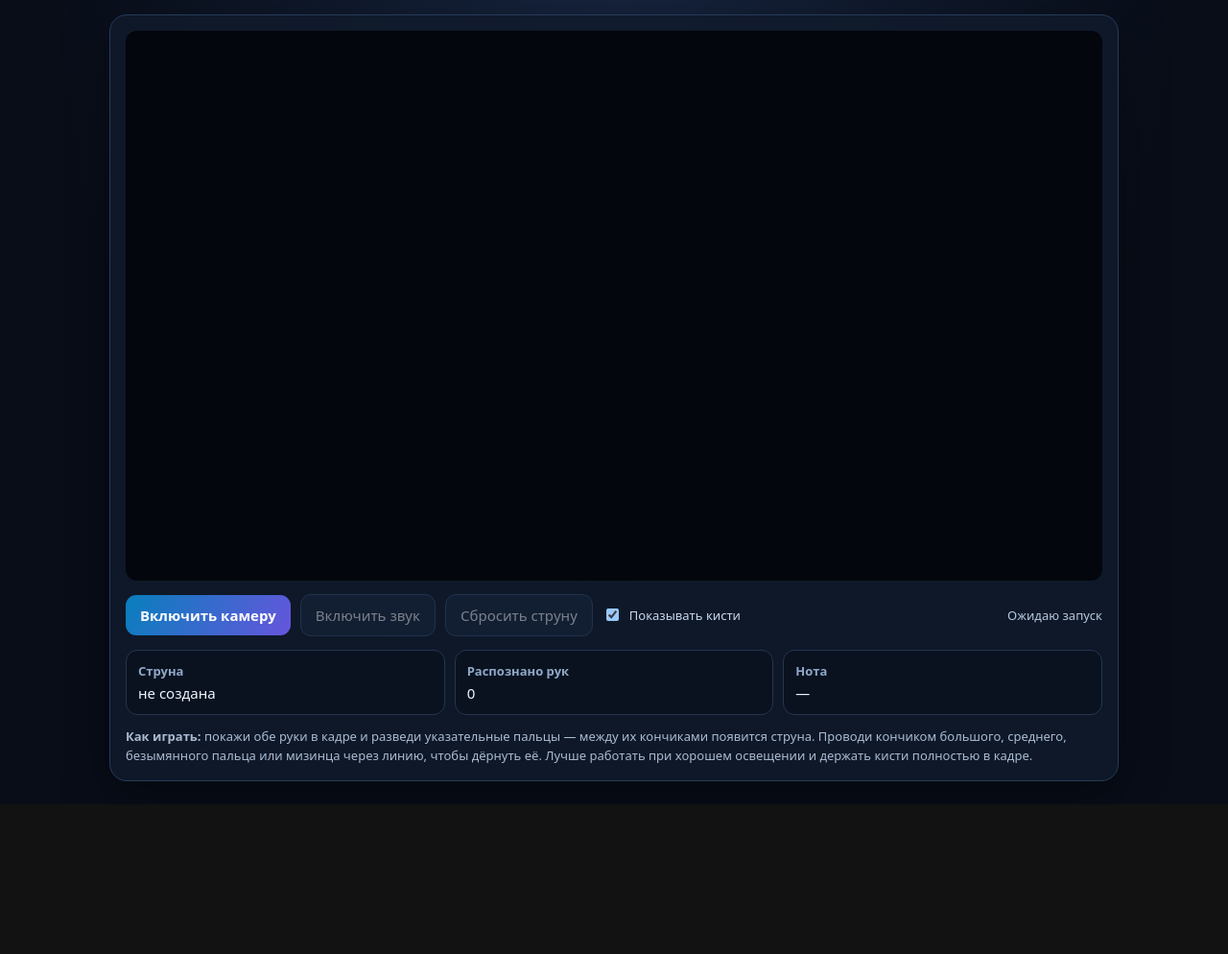
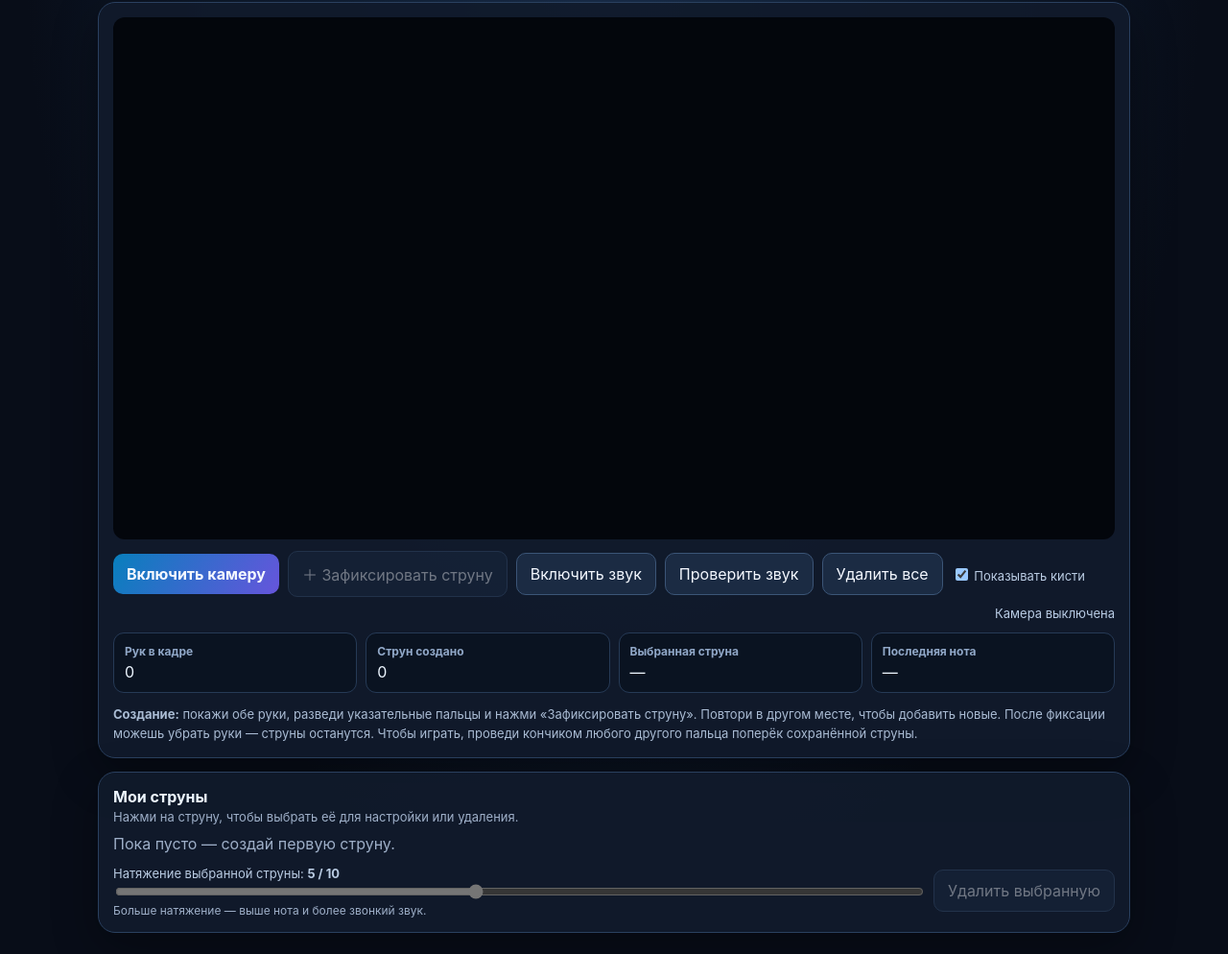
Before and after one commit to andreybin742-cmd/WallTrace, a plain HTML site: page index.html in a window 1280 px wide. Shown: the part 105-1099 px from the top of the page at 96% size. Before the commit the page ends 943 px from the top, so only its background shows below. Drawn offline with Linux system fonts and the light colour scheme.

Commit message:
Add persistent editable strings, mobile camera support and reliable audio

```diff
--- a/index.html
+++ b/index.html
@@ -1,62 +1,100 @@
 <!doctype html>
 <html lang="ru">
 <head>
-<meta charset="utf-8">
-<meta name="viewport" content="width=device-width,initial-scale=1">
-<title>Virtual String — webcam instrument</title>
+<meta charset="utf-8"><meta name="viewport" content="width=device-width,initial-scale=1,viewport-fit=cover">
+<title>Virtual String — играй в воздухе</title>
 <style>
-:root{color-scheme:dark;--bg:#080d18;--panel:#101a2b;--line:#54e8ff;--muted:#9aabc5}
-*{box-sizing:border-box}body{margin:0;background:radial-gradient(ellipse at 50% 0,#172641,#080d18 65%);font:15px system-ui,sans-serif;color:#eef5ff}
-main{max-width:1100px;margin:auto;padding:24px}h1{margin:0 0 6px;font-size:clamp(25px,4vw,38px)}p{color:var(--muted);margin:0 0 18px}
-.panel{background:#101a2bdc;border:1px solid #263b59;border-radius:18px;padding:16px;box-shadow:0 16px 50px #0006}
-.stage{position:relative;width:100%;aspect-ratio:16/9;background:#03060c;border-radius:12px;overflow:hidden}
-video,canvas{position:absolute;width:100%;height:100%;inset:0;object-fit:cover;transform:scaleX(-1)}canvas{pointer-events:none}
-.controls{display:flex;gap:10px;flex-wrap:wrap;align-items:center;margin:14px 0}
-button,select{border:1px solid #365274;background:#172840;color:white;border-radius:11px;padding:11px 15px;font:inherit}
+:root{color-scheme:dark;font-family:Inter,system-ui,-apple-system,Segoe UI,sans-serif}*{box-sizing:border-box}
+body{margin:0;background:radial-gradient(ellipse at 50% 0,#1a3150,#080d18 68%);color:#edf6ff}
+main{max-width:1120px;margin:auto;padding:22px}h1{font-size:clamp(26px,4vw,38px);margin:0 0 5px}.sub,.muted{color:#9eafc8}
+.panel{background:#101a2beF;border:1px solid #2a405f;border-radius:18px;padding:15px;box-shadow:0 16px 48px #0005;margin-top:14px}
+.stage{position:relative;width:100%;aspect-ratio:16/9;max-height:68vh;background:#03060c;border-radius:12px;overflow:hidden}
+video,.stage canvas{position:absolute;inset:0;width:100%;height:100%;object-fit:cover;transform:scaleX(-1)}
+.stage canvas{pointer-events:none}
+.controls{display:flex;gap:9px;flex-wrap:wrap;align-items:center;margin:12px 0}
+button,select{border:1px solid #3b5577;background:#1b2b43;color:#f4f8ff;border-radius:10px;padding:11px 14px;font:inherit;cursor:pointer}
 button.primary{background:linear-gradient(120deg,#087fbd,#6655dc);border:0;font-weight:700}
-button:disabled{opacity:.45}.status{margin-left:auto;color:#b8c8df;font-size:13px}
-.grid{display:grid;grid-template-columns:repeat(auto-fit,minmax(190px,1fr));gap:10px;margin-top:12px}
-.stat{background:#0a1220;border:1px solid #243650;border-radius:12px;padding:12px}.stat b{display:block;font-size:13px;color:#91a8c8;margin-bottom:4px}
-.hint{font-size:13px;line-height:1.55;color:#aabbd3;margin-top:12px}label{display:flex;gap:8px;align-items:center;color:#c8d7ec;font-size:13px}
-@media(max-width:600px){main{padding:12px}.status{width:100%;margin:0}}
-</style>
-</head>
-<body>
-<main>
-<h1>Virtual String</h1>
-<p>Виртуальная струна между указательными пальцами — играй движением других пальцев.</p>
+button:disabled{opacity:.42;cursor:not-allowed}
+.status{font-size:13px;color:#b9cce5;margin-left:auto}
+.grid{display:grid;grid-template-columns:repeat(auto-fit,minmax(150px,1fr));gap:9px;margin-top:10px}
+.stat{background:#0a1321;border:1px solid #263a56;border-radius:11px;padding:11px}.stat b{display:block;font-size:12px;color:#91a8c8;margin-bottom:4px}
+.strings{display:flex;gap:8px;flex-wrap:wrap;margin:10px 0}
+.stringChip{padding:9px 12px;border-radius:10px;background:#182840;border:1px solid #334a68;color:#eaf5ff;cursor:pointer}
+.stringChip.active{border-color:#53e5ff;box-shadow:0 0 0 1px #53e5ff55}
+.editor{display:grid;grid-template-columns:minmax(0,1fr) auto;gap:12px;align-items:center}
+input[type=range]{width:100%;accent-color:#55dfff}
+label{font-size:13px;color:#b9cbe2}
+.hint{font-size:13px;line-height:1.55;color:#a9bbd3;margin-top:12px}
+@media(max-width:620px){main{padding:10px}.panel{padding:10px}.status{width:100%;margin:0}.stage{aspect-ratio:4/3;max-height:none}.editor{grid-template-columns:1fr}.controls button{flex:1 1 auto;padding:10px}}
+</style></head>
+<body><main>
+<h1>Virtual String</h1><div class="sub">Создавай струны руками, сохраняй их и играй касаниями.</div>
 <section class="panel">
-<div class="stage"><video id="video" playsinline muted></video><canvas id="overlay"></canvas></div>
+<div class="stage"><video id="video" autoplay playsinline muted></video><canvas id="overlay"></canvas></div>
 <div class="controls">
-<button class="primary" id="start">Включить камеру</button><button id="sound" disabled>Включить звук</button><button id="reset" disabled>Сбросить струну</button>
-<label><input id="skeleton" type="checkbox" checked> Показывать кисти</label><span class="status" id="status">Ожидаю запуск</span>
+<button class="primary" id="cameraBtn">Включить камеру</button>
+<button id="addBtn" disabled>＋ Зафиксировать струну</button>
+<button id="soundBtn">Включить звук</button>
+<button id="testBtn">Проверить звук</button>
+<button id="clearBtn">Удалить все</button>
+<label><input id="skeleton" type="checkbox" checked> Показывать кисти</label>
+<span class="status" id="status">Камера выключена</span>
 </div>
 <div class="grid">
-<div class="stat"><b>Струна</b><span id="stringState">не создана</span></div><div class="stat"><b>Распознано рук</b><span id="handsState">0</span></div><div class="stat"><b>Нота</b><span id="noteState">—</span></div>
+<div class="stat"><b>Рук в кадре</b><span id="handsState">0</span></div>
+<div class="stat"><b>Струн создано</b><span id="countState">0</span></div>
+<div class="stat"><b>Выбранная струна</b><span id="selectedState">—</span></div>
+<div class="stat"><b>Последняя нота</b><span id="noteState">—</span></div>
 </div>
-<div class="hint"><b>Как играть:</b> покажи обе руки в кадре и разведи указательные пальцы — между их кончиками появится струна. Проводи кончиком большого, среднего, безымянного пальца или мизинца через линию, чтобы дёрнуть её. Лучше работать при хорошем освещении и держать кисти полностью в кадре.</div>
+<div class="hint"><b>Создание:</b> покажи обе руки, разведи указательные пальцы и нажми «Зафиксировать струну». Повтори в другом месте, чтобы добавить новые. После фиксации можешь убрать руки — струны останутся. Чтобы играть, проведи кончиком любого другого пальца поперёк сохранённой струны.</div>
+</section>
+<section class="panel">
+<b>Мои струны</b><div class="muted" style="font-size:13px;margin-top:3px">Нажми на струну, чтобы выбрать её для настройки или удаления.</div>
+<div class="strings" id="stringList"><span class="muted">Пока пусто — создай первую струну.</span></div>
+<div class="editor">
+<div><label for="tension">Натяжение выбранной струны: <strong id="tensionValue">5 / 10</strong></label><input id="tension" type="range" min="1" max="10" value="5" disabled><div class="muted" style="font-size:12px">Больше натяжение — выше нота и более звонкий звук.</div></div>
+<div class="controls" style="margin:0"><button id="deleteBtn" disabled>Удалить выбранную</button></div>
+</div>
 </section>
 </main>
-<script src="https://cdn.jsdelivr.net/npm/@mediapipe/hands/hands.js"></script><script src="https://cdn.jsdelivr.net/npm/@mediapipe/camera_utils/camera_utils.js"></script>
+<script src="https://cdn.jsdelivr.net/npm/@mediapipe/hands/hands.js"></script>
 <script>
-const video=document.getElementById('video'),canvas=document.getElementById('overlay'),ctx=canvas.getContext('2d');
-const startBtn=document.getElementById('start'),soundBtn=document.getElementById('sound'),resetBtn=document.getElementById('reset');
-const statusEl=document.getElementById('status'),stringEl=document.getElementById('stringState'),handsEl=document.getElementById('handsState'),noteEl=document.getElementById('noteState');
-let handsModel=null,camera=null,audio=null,master=null,soundOn=false,lastTips=new Map(),lastPluck=0,flash=0,frequency=220;
-const fingerTips=[4,8,12,16,20],colors=['#ffd166','#5eead4','#a78bfa','#fb7185','#facc15'];
-const connections=[[0,1],[1,2],[2,3],[3,4],[0,5],[5,6],[6,7],[7,8],[5,9],[9,10],[10,11],[11,12],[9,13],[13,14],[14,15],[15,16],[13,17],[17,18],[18,19],[19,20],[0,17]];
-function resize(){const r=canvas.getBoundingClientRect();canvas.width=Math.round(r.width*devicePixelRatio);canvas.height=Math.round(r.height*devicePixelRatio);ctx.setTransform(devicePixelRatio,0,0,devicePixelRatio,0,0)}
-new ResizeObserver(resize).observe(canvas);
-function point(lm,i){return{x:lm[i].x*canvas.clientWidth,y:lm[i].y*canvas.clientHeight}}
-function distPointSegment(p,a,b){const dx=b.x-a.x,dy=b.y-a.y,len=dx*dx+dy*dy;if(!len)return Math.hypot(p.x-a.x,p.y-a.y);const t=Math.max(0,Math.min(1,((p.x-a.x)*dx+(p.y-a.y)*dy)/len));return Math.hypot(p.x-(a.x+t*dx),p.y-(a.y+t*dy))}
-function ensureAudio(){if(!audio){audio=new(window.AudioContext||window.webkitAudioContext)();master=audio.createGain();master.gain.value=.22;master.connect(audio.destination)}if(audio.state==='suspended')audio.resume()}
-function pluck(speed=1){if(!soundOn)return;ensureAudio();const now=audio.currentTime,osc=audio.createOscillator(),gain=audio.createGain(),filter=audio.createBiquadFilter();frequency=Math.max(110,Math.min(880,frequency));osc.type='triangle';osc.frequency.setValueAtTime(frequency,now);osc.frequency.exponentialRampToValueAtTime(frequency*.995,now+.22);filter.type='lowpass';filter.frequency.value=2200;gain.gain.setValueAtTime(0,now);gain.gain.linearRampToValueAtTime(Math.min(.8,.18+speed*.012),now+.006);gain.gain.exponentialRampToValueAtTime(.001,now+1.15);osc.connect(filter);filter.connect(gain);gain.connect(master);osc.start(now);osc.stop(now+1.2);flash=1;noteEl.textContent=Math.round(frequency)+' Hz';frequency*=1.059463}
-function drawHand(lm){const pts=lm.map((_,i)=>point(lm,i));ctx.lineWidth=2;ctx.strokeStyle='#3de6a0';for(const[a,b]of connections){ctx.beginPath();ctx.moveTo(pts[a].x,pts[a].y);ctx.lineTo(pts[b].x,pts[b].y);ctx.stroke()}pts.forEach((p,i)=>{ctx.beginPath();ctx.fillStyle=fingerTips.includes(i)?colors[fingerTips.indexOf(i)]:'#ff4f64';ctx.arc(p.x,p.y,fingerTips.includes(i)?4:2.7,0,Math.PI*2);ctx.fill()})}
-function onResults(results){const w=canvas.clientWidth;ctx.clearRect(0,0,w,canvas.clientHeight);const list=results.multiHandLandmarks||[];handsEl.textContent=list.length;if(document.getElementById('skeleton').checked)list.forEach(drawHand);
-if(list.length>=2){const a=point(list[0],8),b=point(list[1],8),length=Math.hypot(b.x-a.x,b.y-a.y);if(length>45){ctx.save();ctx.lineCap='round';ctx.shadowBlur=flash*24;ctx.shadowColor='#57eaff';ctx.strokeStyle='#d7fbff';ctx.lineWidth=3+flash*3;ctx.beginPath();ctx.moveTo(a.x,a.y);ctx.lineTo(b.x,b.y);ctx.stroke();ctx.strokeStyle='#58eaff';ctx.lineWidth=1.2;ctx.stroke();ctx.restore();[a,b].forEach(p=>{ctx.beginPath();ctx.fillStyle='#e7fcff';ctx.arc(p.x,p.y,5,0,Math.PI*2);ctx.fill()});stringEl.textContent='создана · '+Math.round(length)+' px';
-list.forEach((lm,hi)=>fingerTips.forEach(idx=>{if(idx===8)return;const p=point(lm,idx),key=hi+':'+idx,prev=lastTips.get(key);if(prev){const speed=Math.hypot(p.x-prev.x,p.y-prev.y),d=distPointSegment(p,a,b),oldD=distPointSegment(prev,a,b);if(d<15&&oldD>18&&speed>5&&performance.now()-lastPluck>130){lastPluck=performance.now();pluck(speed)}}lastTips.set(key,p)}));frequency=196+Math.min(220,length/Math.max(w,1)*440);
-}else stringEl.textContent='сведи руки чуть дальше'}else{stringEl.textContent='покажи обе руки';lastTips.clear()}flash*=.82}
-async function boot(){startBtn.disabled=true;statusEl.textContent='Запрашиваю доступ к камере…';try{if(!window.Hands||!window.Camera)throw new Error('Не загрузилась библиотека распознавания. Проверь интернет и обнови страницу.');handsModel=new Hands({locateFile:file=>`https://cdn.jsdelivr.net/npm/@mediapipe/hands/${file}`});handsModel.setOptions({maxNumHands:2,modelComplexity:1,minDetectionConfidence:.65,minTrackingConfidence:.6});handsModel.onResults(onResults);camera=new Camera(video,{onFrame:async()=>{await handsModel.send({image:video})},width:1280,height:720});await camera.start();resize();statusEl.textContent='Камера работает · покажи обе руки';soundBtn.disabled=false;resetBtn.disabled=false}catch(e){statusEl.textContent='Ошибка: '+e.message;startBtn.disabled=false}}
-startBtn.addEventListener('click',boot);soundBtn.addEventListener('click',()=>{ensureAudio();soundOn=!soundOn;soundBtn.textContent=soundOn?'Выключить звук':'Включить звук';statusEl.textContent=soundOn?'Звук включён':'Звук выключен'});resetBtn.addEventListener('click',()=>{lastTips.clear();frequency=220;noteEl.textContent='—';statusEl.textContent='Струна сброшена'});
-</script>
-</body></html>
+const $=id=>document.getElementById(id),video=$('video'),canvas=$('overlay'),ctx=canvas.getContext('2d');
+let stream=null,tracker=null,raf=0,inferenceBusy=false,cameraOn=false,soundOn=false,audio=null,master=null;
+let preview=null,strings=[],selectedId=null,lastTips=new Map(),lastHit=new Map(),lastNote='—',lastResults=[];
+const fingerTips=[4,8,12,16,20],links=[[0,1],[1,2],[2,3],[3,4],[0,5],[5,6],[6,7],[7,8],[5,9],[9,10],[10,11],[11,12],[9,13],[13,14],[14,15],[15,16],[13,17],[17,18],[18,19],[19,20],[0,17]];
+const colors=['#ffd166','#5eead4','#a78bfa','#fb7185','#facc15'];
+function resize(){const r=canvas.getBoundingClientRect(),d=window.devicePixelRatio||1;canvas.width=Math.round(r.width*d);canvas.height=Math.round(r.height*d);ctx.setTransform(d,0,0,d,0,0)}
+new ResizeObserver(resize).observe(canvas);window.addEventListener('orientationchange',()=>setTimeout(resize,250));
+function pt(hand,i){return{x:hand[i].x*canvas.clientWidth,y:hand[i].y*canvas.clientHeight}}
+function distancePointSegment(p,a,b){const dx=b.x-a.x,dy=b.y-a.y,l=dx*dx+dy*dy;if(!l)return Math.hypot(p.x-a.x,p.y-a.y);const t=Math.max(0,Math.min(1,((p.x-a.x)*dx+(p.y-a.y)*dy)/l));return Math.hypot(p.x-a.x-t*dx,p.y-a.y-t*dy)}
+function signedSide(p,a,b){return (b.x-a.x)*(p.y-a.y)-(b.y-a.y)*(p.x-a.x)}
+function drawHand(hand){const p=hand.map((_,i)=>pt(hand,i));ctx.lineWidth=2;ctx.strokeStyle='#39dfa0';for(const[a,b]of links){ctx.beginPath();ctx.moveTo(p[a].x,p[a].y);ctx.lineTo(p[b].x,p[b].y);ctx.stroke()}p.forEach((v,i)=>{ctx.beginPath();ctx.fillStyle=fingerTips.includes(i)?colors[fingerTips.indexOf(i)]:'#ff5068';ctx.arc(v.x,v.y,fingerTips.includes(i)?4:2.4,0,Math.PI*2);ctx.fill()})}
+function drawString(s,active=false){const a=s.a,b=s.b,dx=b.x-a.x,dy=b.y-a.y,n=Math.hypot(dx,dy)||1,perp={x:-dy/n,y:dx/n};ctx.save();ctx.lineCap='round';ctx.shadowBlur=active?18:9;ctx.shadowColor=active?'#55eaff':'#6889ff';ctx.strokeStyle=active?'#e7fdff':'#70bfff';ctx.lineWidth=active?3.5:2.5;ctx.beginPath();ctx.moveTo(a.x,a.y);ctx.lineTo(b.x,b.y);ctx.stroke();if(s.vibration>0.02){ctx.strokeStyle='#55eaff';ctx.lineWidth=2;ctx.beginPath();ctx.moveTo(a.x,a.y);for(let i=1;i<=20;i++){const t=i/20,amp=Math.sin(t*Math.PI*5)*s.vibration*8;ctx.lineTo(a.x+dx*t+perp.x*amp,a.y+dy*t+perp.y*amp)}ctx.stroke();s.vibration*=.84}ctx.restore();[a,b].forEach(p=>{ctx.beginPath();ctx.fillStyle=active?'#eaffff':'#80bfff';ctx.arc(p.x,p.y,4,0,Math.PI*2);ctx.fill()})}
+function noteFor(freq){const names=['До','До♯','Ре','Ре♯','Ми','Фа','Фа♯','Соль','Соль♯','Ля','Ля♯','Си'];const m=Math.round(69+12*Math.log2(freq/440));return names[(m%12+12)%12]+' '+(Math.floor(m/12)-1)}
+function initAudio(){const AC=window.AudioContext||window.webkitAudioContext;if(!AC)throw new Error('Браузер не поддерживает Web Audio');if(!audio){audio=new AC();master=audio.createGain();master.gain.value=.5;master.connect(audio.destination)}if(audio.state!=='running')return audio.resume();return Promise.resolve()}
+function tone(freq=440,duration=.5,volume=.35){if(!soundOn)return;initAudio().then(()=>{const now=audio.currentTime,osc=audio.createOscillator(),g=audio.createGain(),filter=audio.createBiquadFilter();osc.type='triangle';osc.frequency.setValueAtTime(freq,now);filter.type='lowpass';filter.frequency.value=2600;g.gain.setValueAtTime(.0001,now);g.gain.exponentialRampToValueAtTime(volume,now+.012);g.gain.exponentialRampToValueAtTime(.0001,now+duration);osc.connect(filter);filter.connect(g);g.connect(master);osc.start(now);osc.stop(now+duration+.03);$('noteState').textContent=noteFor(freq)+' · '+Math.round(freq)+' Гц';$('status').textContent='Звучит '+noteFor(freq)})}
+function pluck(s,speed){const tension=s.tension||5;const base=110*Math.pow(2,(tension-1)/9*2.5);const length=Math.hypot(s.b.x-s.a.x,s.b.y-s.a.y);const freq=Math.max(82,Math.min(880,base* Math.sqrt(500/Math.max(120,length))));s.vibration=1;tone(freq,1.0,Math.min(.65,.25+speed*.008))}
+function updateStringsUI(){$('countState').textContent=strings.length;const list=$('stringList');list.innerHTML='';if(!strings.length){list.innerHTML='<span class="muted">Пока пусто — создай первую струну.</span>'}strings.forEach((s,i)=>{const b=document.createElement('button');b.className='stringChip'+(s.id===selectedId?' active':'');b.textContent='Струна '+(i+1)+' · натяжение '+s.tension+'/10';b.onclick=()=>selectString(s.id);list.appendChild(b)});const s=strings.find(x=>x.id===selectedId);$('selectedState').textContent=s?'№ '+(strings.indexOf(s)+1):'—';$('tension').disabled=!s;$('deleteBtn').disabled=!s;if(s){$('tension').value=s.tension;$('tensionValue').textContent=s.tension+' / 10'}}
+function selectString(id){selectedId=id;updateStringsUI()}
+function addString(){if(!preview){$('status').textContent='Сначала покажи обе руки и разведи указательные пальцы';return}const s={id:Date.now()+Math.random(),a:{...preview.a},b:{...preview.b},tension:5,vibration:0};strings.push(s);selectedId=s.id;updateStringsUI();$('status').textContent='Струна закреплена. Руки можно убрать — создай следующую!'}
+function process(results){lastResults=results.multiHandLandmarks||[];$('handsState').textContent=lastResults.length;const w=canvas.clientWidth,h=canvas.clientHeight;ctx.clearRect(0,0,w,h);
+if($('skeleton').checked)lastResults.forEach(drawHand);
+preview=null;if(lastResults.length>=2){const a=pt(lastResults[0],8),b=pt(lastResults[1],8);if(Math.hypot(b.x-a.x,b.y-a.y)>55)preview={a,b}}
+if(preview){ctx.save();ctx.setLineDash([7,6]);ctx.strokeStyle='#ffffffaa';ctx.lineWidth=2;ctx.beginPath();ctx.moveTo(preview.a.x,preview.a.y);ctx.lineTo(preview.b.x,preview.b.y);ctx.stroke();ctx.restore();$('addBtn').disabled=false}else $('addBtn').disabled=true;
+strings.forEach(s=>drawString(s,s.id===selectedId));
+// A pluck is a fingertip crossing a saved string, not merely landing near it.
+lastResults.forEach((hand,hi)=>fingerTips.forEach(fi=>{if(fi===8)return;const p=pt(hand,fi),key=hi+':'+fi,prev=lastTips.get(key);if(prev){const move=Math.hypot(p.x-prev.x,p.y-prev.y);if(move>3){strings.forEach(s=>{const d0=distancePointSegment(prev,s.a,s.b),d1=distancePointSegment(p,s.a,s.b),side0=signedSide(prev,s.a,s.b),side1=signedSide(p,s.a,s.b),cross=side0*side1<=0;if((cross&&Math.min(d0,d1)<26)||d1<12&&d0>22){const hitKey=s.id+':'+key,now=performance.now();if(now-(lastHit.get(hitKey)||0)>180){lastHit.set(hitKey,now);pluck(s,move)}}})}}lastTips.set(key,p)}));
+if(!lastResults.length)lastTips.clear();$('selectedState').textContent=selectedId?'№ '+(strings.findIndex(s=>s.id===selectedId)+1):'—';
+}
+async function frame(){if(!cameraOn)return;if(video.readyState>=2&&!inferenceBusy){inferenceBusy=true;try{await tracker.send({image:video})}catch(e){$('status').textContent='Ошибка распознавания: '+e.message}finally{inferenceBusy=false}}raf=requestAnimationFrame(frame)}
+async function startCamera(){const btn=$('cameraBtn');btn.disabled=true;$('status').textContent='Запрашиваю доступ к камере…';try{if(!navigator.mediaDevices?.getUserMedia)throw new Error('Камера недоступна. Открой сайт по HTTPS в Safari или Chrome.');if(!window.Hands)throw new Error('MediaPipe не загрузился. Проверь интернет и обнови страницу.');stream=await navigator.mediaDevices.getUserMedia({audio:false,video:{facingMode:'user',width:{ideal:1280},height:{ideal:720}}});video.srcObject=stream;await video.play();tracker=new Hands({locateFile:file=>'https://cdn.jsdelivr.net/npm/@mediapipe/hands/'+file});tracker.setOptions({maxNumHands:2,modelComplexity:1,minDetectionConfidence:.62,minTrackingConfidence:.58});tracker.onResults(process);cameraOn=true;resize();frame();$('status').textContent='Камера работает · покажи обе руки';btn.textContent='Камера включена';$('addBtn').disabled=true}catch(e){$('status').textContent='Не удалось запустить камеру: '+e.message;btn.disabled=false}}
+$('cameraBtn').onclick=startCamera;
+$('addBtn').onclick=addString;
+$('soundBtn').onclick=async()=>{try{if(!soundOn){await initAudio();soundOn=true;$('soundBtn').textContent='Выключить звук';$('status').textContent='Звук включён'}else{soundOn=false;$('soundBtn').textContent='Включить звук';$('status').textContent='Звук выключен'}}catch(e){$('status').textContent='Ошибка звука: '+e.message}};
+$('testBtn').onclick=async()=>{try{if(!soundOn){await initAudio();soundOn=true;$('soundBtn').textContent='Выключить звук'}tone(440,.65,.5)}catch(e){$('status').textContent='Не удалось включить звук: '+e.message}};
+$('tension').oninput=e=>{const s=strings.find(x=>x.id===selectedId);if(s){s.tension=Number(e.target.value);$('tensionValue').textContent=s.tension+' / 10';updateStringsUI()}};
+$('deleteBtn').onclick=()=>{strings=strings.filter(s=>s.id!==selectedId);selectedId=strings.length?strings[strings.length-1].id:null;updateStringsUI();$('status').textContent='Струна удалена'};
+$('clearBtn').onclick=()=>{strings=[];selectedId=null;updateStringsUI();$('status').textContent='Все струны удалены'};
+updateStringsUI();resize();
+</script></body></html>
```
